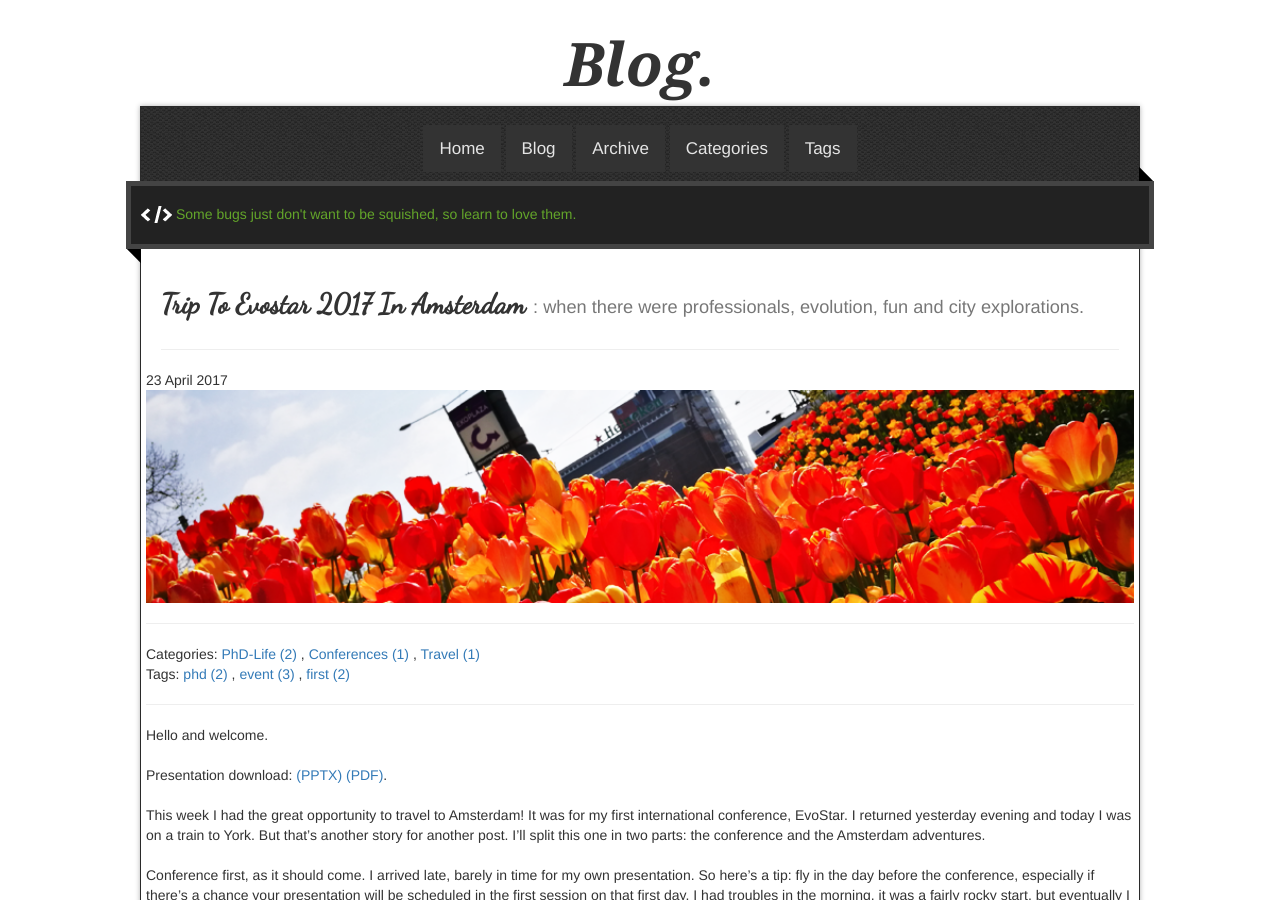
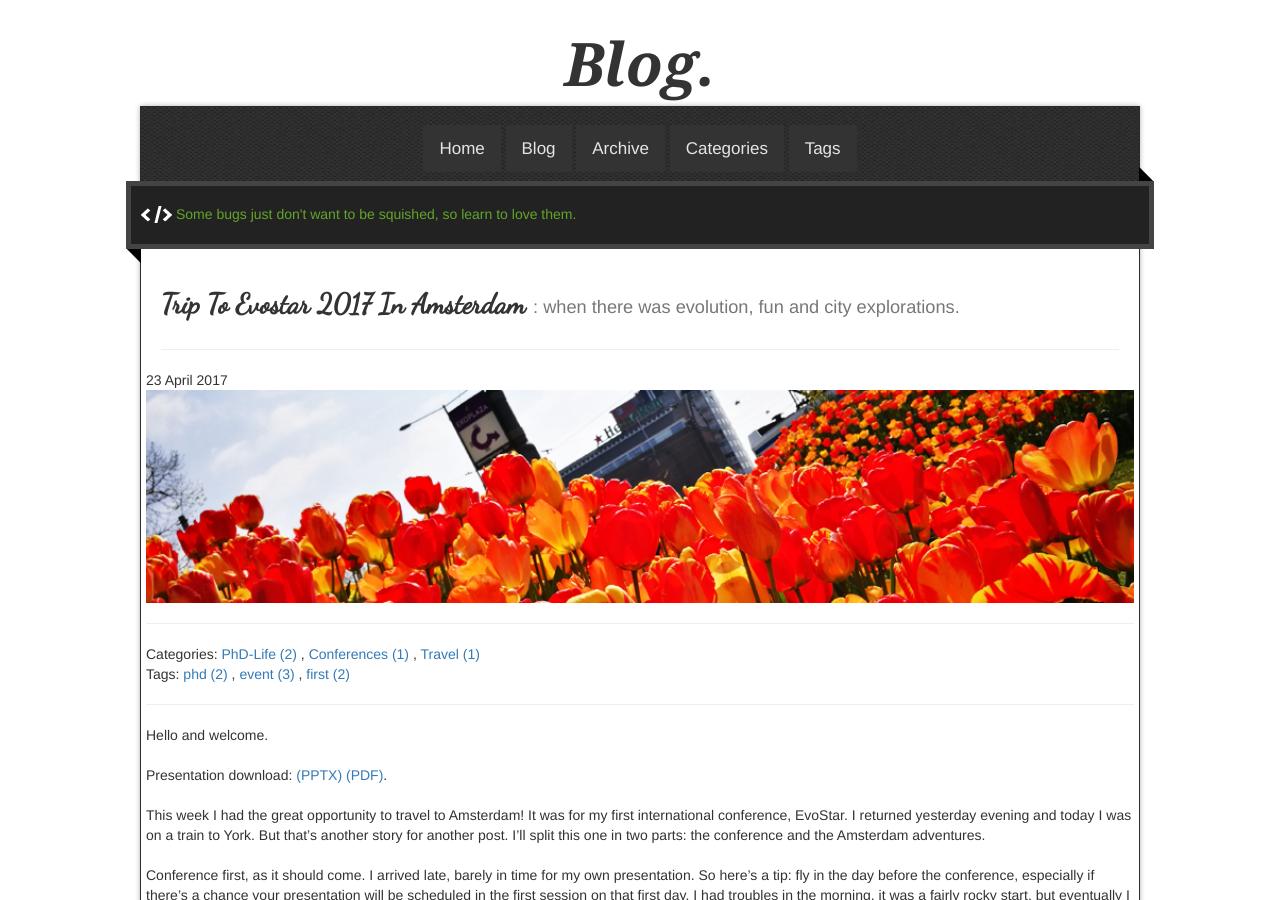
Before and after one commit to rdgain/rdgain.github.io, a Jekyll site: the page built from _posts/2017-04-23-trip-to-evostar-2017-in-amsterdam.md, in a window 1280 px wide and 900 px high. Built offline with Jekyll 4.4.1, drawn with Linux system fonts in a browser that asks for light colours; nearby versions of some CDN libraries; some web fonts are replaced; library files that are not in the unit come from our copies; comment, search, counter and statistics services are not loaded.

Commit message:
smaller gifs

```diff
--- a/_posts/2017-04-23-trip-to-evostar-2017-in-amsterdam.md
+++ b/_posts/2017-04-23-trip-to-evostar-2017-in-amsterdam.md
@@ -3,7 +3,7 @@
 comments: true
 category : [PhD-Life, Conferences, Travel]
 short_title: EvoStar 2017
-tagline: ": when there were professionals, evolution, fun and city explorations."
+tagline: ": when there was evolution, fun and city explorations."
 tags : [phd, event, first]
 image1: post3/finalimagesmall.png
 image2: post3/finalimagesmall.png
@@ -55,6 +55,6 @@
 
 Check [this album](https://www.facebook.com/media/set/?set=a.1523573877676779.1073741833.100000725447762&type=1&l=8237b2fd41) for more pictures.
 
-<center><iframe src="//giphy.com/embed/3ohzdZKQZpCetgyPPa" width="240" height="180" frameBorder="0" class="giphy-embed" allowFullScreen></iframe> <iframe src="//giphy.com/embed/xUPGcBjcXD8gl6H0U8" width="240" height="180" frameBorder="0" class="giphy-embed" allowFullScreen></iframe> <iframe src="//giphy.com/embed/3ohzdUC48wiDhZaym4" width="240" height="180" frameBorder="0" class="giphy-embed" allowFullScreen></iframe> <iframe src="//giphy.com/embed/xUPGcjCUEmpAH00eje" width="240" height="180" frameBorder="0" class="giphy-embed" allowFullScreen></iframe></center>
+<center><iframe src="//giphy.com/embed/3ohzdZKQZpCetgyPPa" width="200" height="150" frameBorder="0" class="giphy-embed" allowFullScreen></iframe> <iframe src="//giphy.com/embed/xUPGcBjcXD8gl6H0U8" width="200" height="150" frameBorder="0" class="giphy-embed" allowFullScreen></iframe> <iframe src="//giphy.com/embed/3ohzdUC48wiDhZaym4" width="200" height="150" frameBorder="0" class="giphy-embed" allowFullScreen></iframe> <iframe src="//giphy.com/embed/xUPGcjCUEmpAH00eje" width="200" height="150" frameBorder="0" class="giphy-embed" allowFullScreen></iframe></center>
 
 One thing I noticed, I complained a lot about having to travel a lot, as now I am off on another adventure. But how lucky am I to be able to go beautiful places!
```
